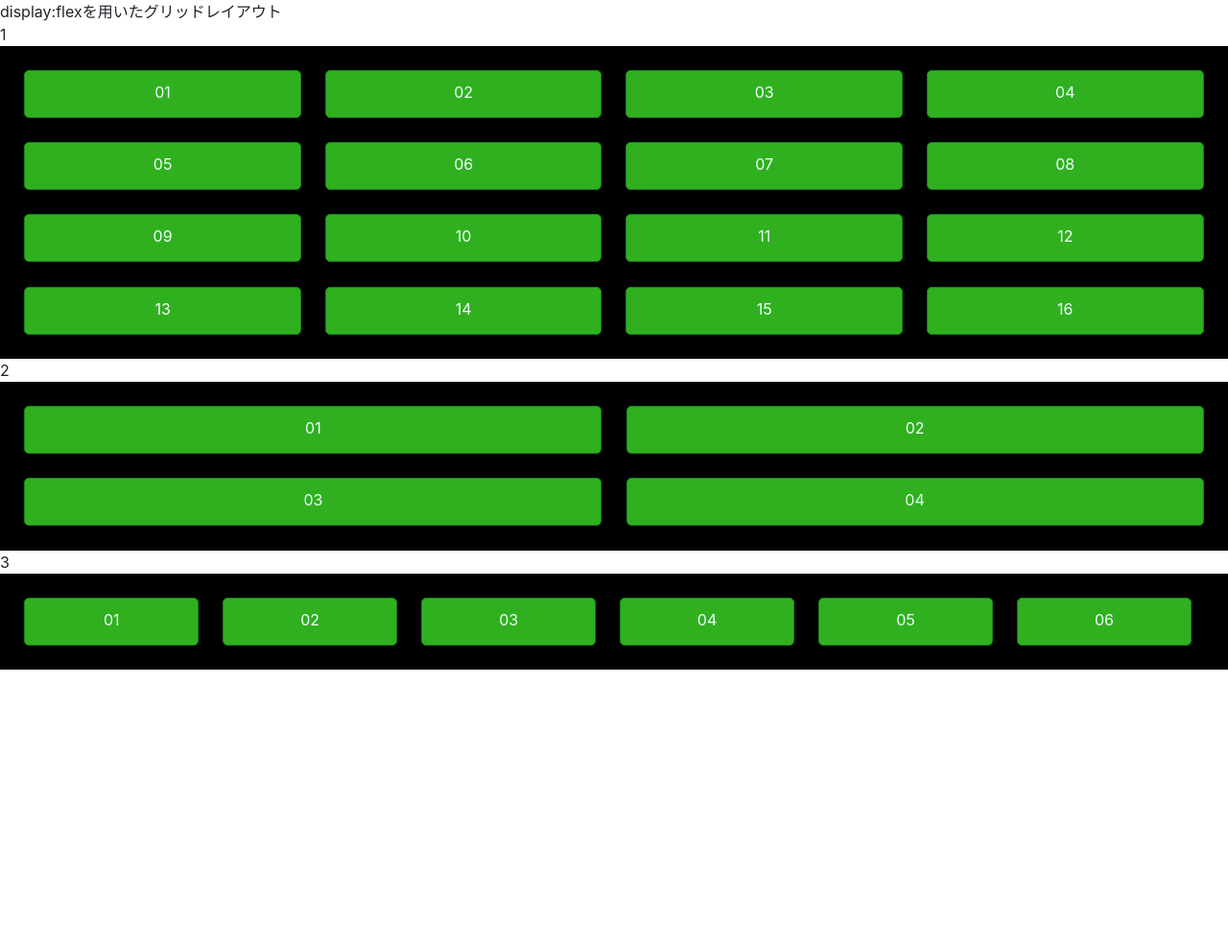
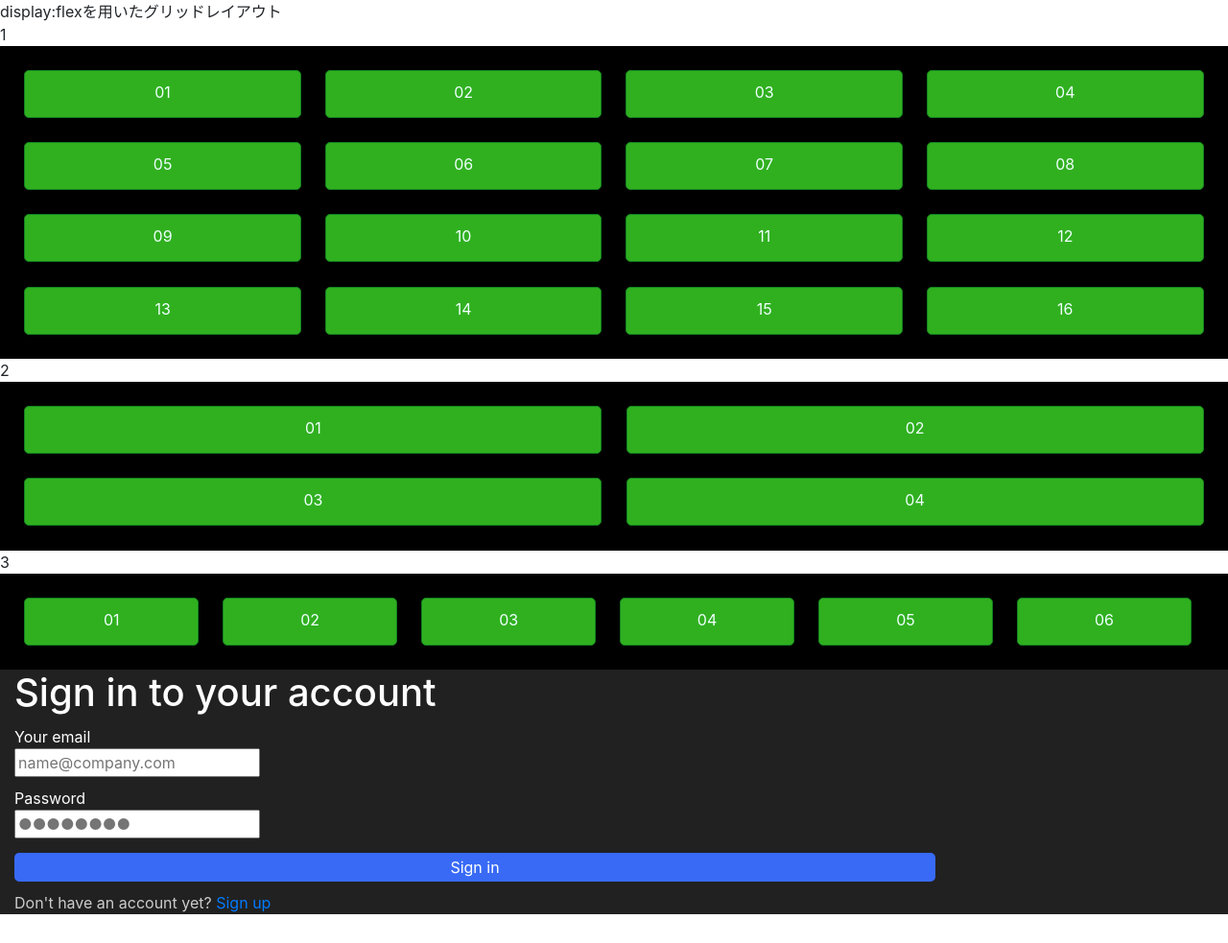
Before and after one commit to ajitsuba/w8-output, a plain HTML site: page index.html in a window 1280 px wide. Shown: the whole page at 96% size. Before the commit the page ends 800 px from the top, so only its background shows below. Drawn offline with nearby package versions, Linux system fonts and the light colour scheme.

Commit message:
フォームを作成しました。

```diff
--- a/index.html
+++ b/index.html
@@ -51,7 +51,7 @@
         <div class="tab-contents-item" data-content="1">b</div>
         <div class="tab-contents-item" data-content="2">c</div> -->
       <!-- </div> -->
-      <div>
+      <div class="num">
         1
         <ul class="grid grid-col-4">
           <li>01</li>
@@ -72,7 +72,7 @@
           <li>16</li>
         </ul>
       </div>
-      <div>
+      <div class="num">
         2
         <ul class="grid grid-col-2">
           <li>01</li>
@@ -81,7 +81,7 @@
           <li>04</li>
         </ul>
       </div>
-      <div>
+      <div class="num">
         3
         <ul class="grid grid-col-6">
           <li>01</li>
@@ -94,6 +94,37 @@
       </div>
     </div>
 
+    <!-- フォーム -->
+    <div class="form">
+      <h1 class="signIn">Sign in to your account</h1>
+      <div class="ft">
+        Your email
+        <form id="form" class="input">
+          <input
+            type="text"
+            id="input"
+            placeholder="name@company.com"
+            autocomplete="off"
+          />
+        </form>
+      </div>
+      <div class="ft">
+        Password
+        <form id="form" class="input">
+          <input
+            type="text"
+            id="input"
+            placeholder="●●●●●●●●"
+            autocomplete="off"
+          />
+        </form>
+      </div>
+      <button class="button">Sign in</button>
+      <div class="don">
+        Don't have an account yet? <a href="###">Sign up</a>
+      </div>
+    </div>
+
     <script src="app.js"></script>
   </body>
 </html>
--- a/style.css
+++ b/style.css
@@ -79,3 +79,35 @@ ul li {
 .grid-col-2 > li {
   width: 48%;
 }
+/* フォーム */
+.form {
+  background-color: rgb(33, 33, 33);
+}
+.input {
+  width: 75%;
+}
+.signIn {
+  margin-left: 15px;
+  color: #ffffff;
+}
+.ft {
+  color: #ffffff;
+  margin-left: 15px;
+  margin-top: 10px;
+}
+
+.button {
+  margin-left: 15px;
+  margin-top: 15px;
+  border: 2px solid #386af6;
+  border-radius: 5px;
+  background-color: #386af6;
+  color: #ffffff;
+  width: 75%;
+}
+.don {
+  color: #ccc;
+  margin-left: 15px;
+  margin-top: 10px;
+  margin-bottom: 30px;
+}
```
